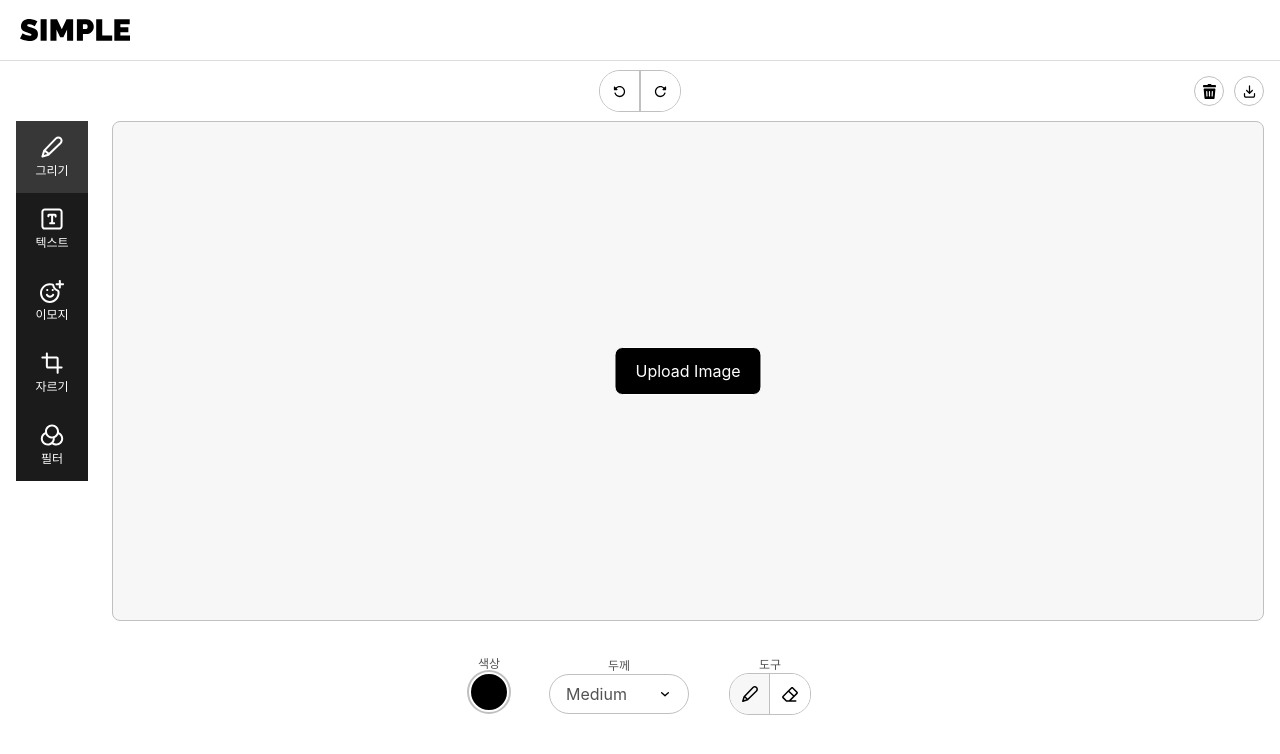
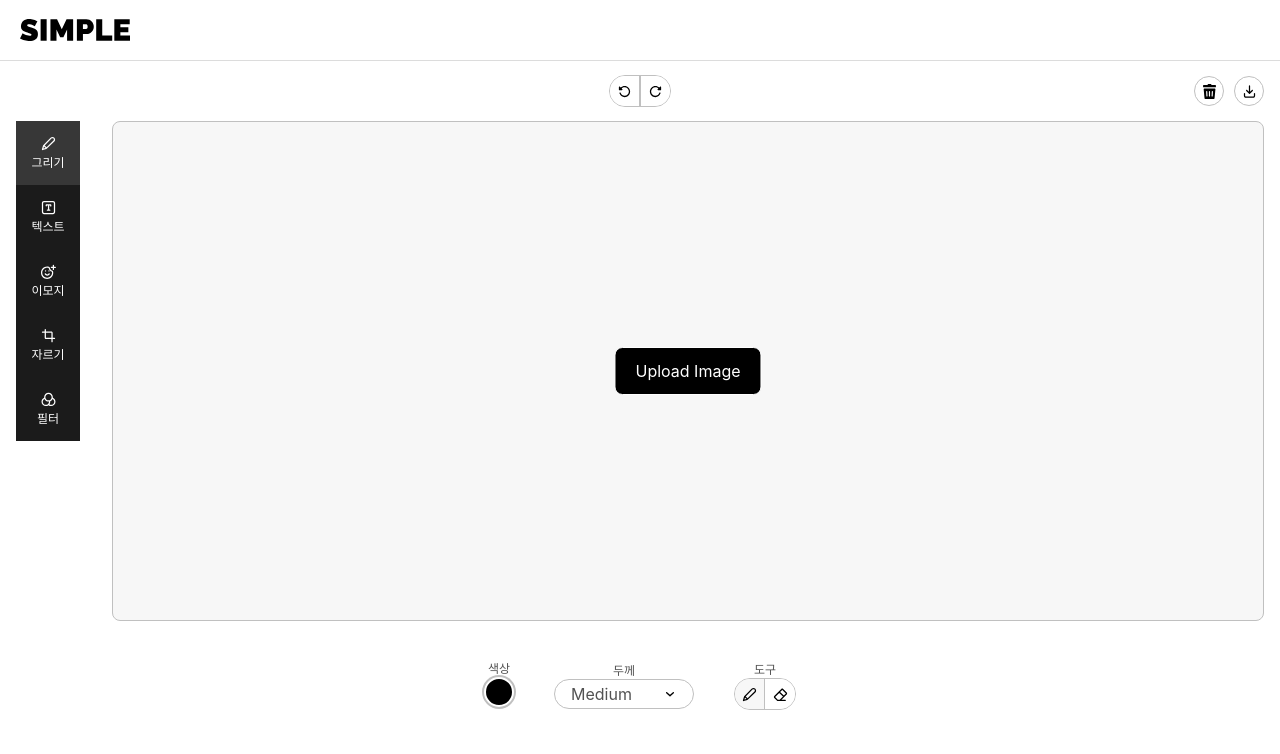
Before and after one commit to simple-editor/front, a React (Vite) app: page / in a window 1280 px wide. Both pictures are taken after a click on the element "그리기". Shown: the top 754 px of the page. Built offline with nearby package versions, Linux system fonts and the light colour scheme; a web font is replaced by a local one.

Commit message:
styles: 캔버스 UI 아이콘 사이즈 15PX로 변경

```diff
--- a/src/components/editor/panel/draw-panel.tsx
+++ b/src/components/editor/panel/draw-panel.tsx
@@ -109,16 +109,16 @@ const ToolButtonGroup = styled.div`
   overflow: hidden;
 `;
 const CustomPencilSvg = styled(PencilSvg)`
-  width: 18px;
-  height: 18px;
+  width: 15px;
+  height: 15px;
   & path {
     fill: black;
   }
 `;
 
 const CustomEraserSvg = styled(EraserSvg)`
-  width: 18px;
-  height: 18px;
+  width: 15px;
+  height: 15px;
   & path {
     fill: black;
   }
--- a/src/components/editor/toolbar/index.tsx
+++ b/src/components/editor/toolbar/index.tsx
@@ -23,22 +23,22 @@ const Wrapper = styled.nav``;
 const list = [
   {
     title: "그리기",
-    icon: <PencilSvg />,
+    icon: <PencilSvg width={15} height={15} />,
   },
   {
     title: "텍스트",
-    icon: <TextSvg />,
+    icon: <TextSvg width={15} height={15} />,
   },
   {
     title: "이모지",
-    icon: <SmailSvg />,
+    icon: <SmailSvg width={15} height={15} />,
   },
   {
     title: "자르기",
-    icon: <CropSvg />,
+    icon: <CropSvg width={15} height={15} />,
   },
   {
     title: "필터",
-    icon: <FilterSvg />,
+    icon: <FilterSvg width={15} height={15} />,
   },
 ];
--- a/src/shared/ui/color-picker.tsx
+++ b/src/shared/ui/color-picker.tsx
@@ -26,8 +26,8 @@ const Wrapper = styled.div`
 `;
 
 const ColorCircle = styled.div<{ color: string }>`
-  width: 40px;
-  height: 40px;
+  width: 30px;
+  height: 30px;
   border-radius: 50%;
   background-color: ${(props) => props.color};
   border: 2px solid ${({ theme }) => theme.colors.white};
--- a/src/shared/ui/drop-down.tsx
+++ b/src/shared/ui/drop-down.tsx
@@ -62,7 +62,7 @@ const DropdownButton = styled.button`
   padding: 0px 16px;
   border: none;
   cursor: pointer;
-  height: 40px;
+  height: 30px;
   border-radius: 100px;
   background-color: #fff;
   border: 1px solid ${(props) => props.theme.colors.gray30};
@@ -84,7 +84,7 @@ const DropdownMenu = styled.div`
 
 const DropdownItem = styled.div`
   width: 100%;
-  height: 40px;
+  height: 30px;
   padding: 12px 16px;
   cursor: pointer;
   &:hover {
--- a/src/shared/ui/icon-button-radius.tsx
+++ b/src/shared/ui/icon-button-radius.tsx
@@ -57,10 +57,10 @@ const Wrapper = styled.button<ISizeProps>`
 `;
 
 const smallSizes = css`
-  width: 40px;
-  height: 40px;
+  width: 30px;
+  height: 30px;
 `;
 const largeSizes = css`
-  width: 72px;
-  height: 72px;
+  width: 62px;
+  height: 62px;
 `;
--- a/src/shared/ui/toolbar-item.tsx
+++ b/src/shared/ui/toolbar-item.tsx
@@ -33,8 +33,8 @@ export default ToolbarItem;
 
 const Wrapper = styled.div<IActiveProps>`
   display: flex;
-  width: 72px;
-  height: 72px;
+  width: 64px;
+  height: 64px;
   flex-direction: column;
   justify-content: center;
   align-items: center;
```
